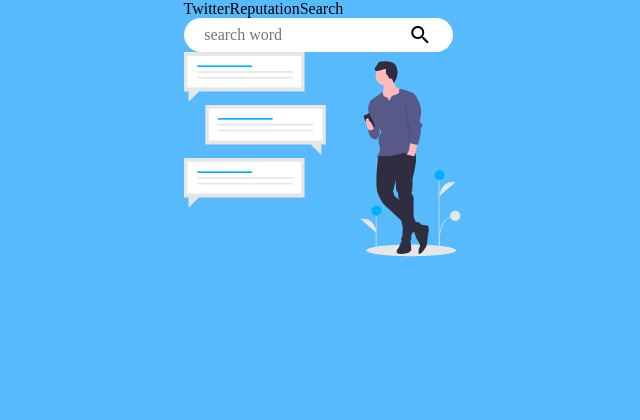
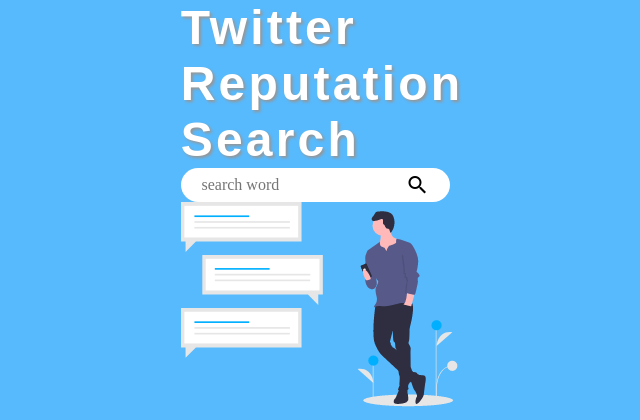
Before and after one commit to y-yana/Twitter-Reputation-Search, a Flask app: page / in a window 1280 px wide. Shown: the top 420 px of the page, without its empty margins (318-958 px from the left). Run offline with Flask 2, Linux system fonts and the light colour scheme; some libraries are stand-ins or nearby versions.

Commit message:
topTitle完成

```diff
--- a/static/style/component.scss
+++ b/static/style/component.scss
@@ -7,6 +7,21 @@ html {
   margin: 0 auto;
 }
 
+#topTitle{
+  width: fit-content;
+  margin: 0 auto;
+  display: flex;
+  flex-direction: column;
+  color: #ffffff;
+  font-weight: bold;
+  font-family: fantasy;
+  line-height: 3.5rem;
+  letter-spacing: 0.2rem;
+  font-size: 3rem;
+  text-shadow: 2px 2px 3px #969696;
+}
+
+/* 検索窓 */
 form{
   width: fit-content;
   background-color: #ffffff;
--- a/templates/form.html
+++ b/templates/form.html
@@ -1,7 +1,7 @@
 {% extends "layout.html" %} {% block content %}
 
 <div id="main">
-<h1><span id="title">Twitter</span><span id="title">Reputation</span><span id="title">Search</span></h1>
+<h1 id="topTitle"><span id="title">Twitter</span><span id="title">Reputation</span><span id="title">Search</span></h1>
 
 <form action="/result" method="post">
 	<input type="text" name="name" placeholder="search word" id="text-field">
```
Also changed, not shown: static/style/style.min.css.
